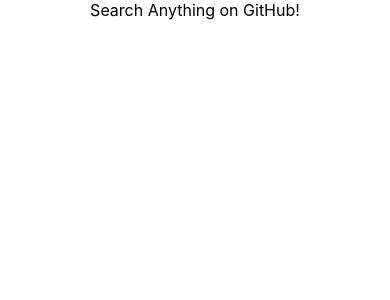
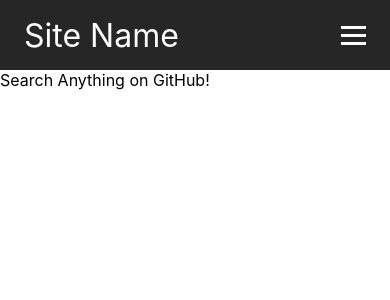
Before and after one commit to alexlamb10/github-search, a React (Create React App) app: page / in a window 390 px wide. Shown: the top 300 px of the page. Built offline with nearby package versions, Linux system fonts and the light colour scheme.

Commit message:
Navbar complete, repsonsive and hamburger menu

```diff
--- a/src/App.js
+++ b/src/App.js
@@ -3,7 +3,7 @@
 
 function App() {
   return (
-    <div className="App">
+    <div>
       <Home />
     </div>
   );
--- a/src/components/Home.js
+++ b/src/components/Home.js
@@ -1,9 +1,22 @@
-import React from 'react'
+import React, {useState} from 'react'
+import Navbar from './Navbar'
 
 function Home() {
-  return (
-    <div>Search Anything on GitHub!</div>
-  )
+    const [search, setSearch] = useState(false)
+
+
+    if(search){
+        return (
+            <div>This works</div>
+        )
+    }else{
+
+        return (
+          <div>
+            <Navbar />
+            Search Anything on GitHub!</div>
+        )
+    }
 }
 
 export default Home
--- /dev/null
+++ b/src/components/Navbar.css
@@ -0,0 +1,95 @@
+*{
+    padding: 0;
+    margin: 0;
+    box-sizing: border-box;
+}
+
+.header{
+    background-color: #262626;
+}
+
+li{
+    list-style: none;
+}
+
+a{
+    color: white;
+    text-decoration: none
+}
+
+.navbar{
+    min-height: 70px;
+    display: flex;
+    justify-content: space-between;
+    align-items: center;
+    padding: 0 24px;
+}
+
+.nav-menu{
+    display: flex;
+    justify-content: space-between;
+    align-items: center;
+    gap: 60px;
+}
+
+.nav-branding{
+    font-size: 2rem;
+}
+
+.nav-link{
+    transition: 0.7s ease;
+}
+
+.nav-link:hover{
+    color: dodgerblue;
+}
+
+.hamburger{
+    display: none;
+    cursor: pointer;
+}
+
+.bar{
+    display: block;
+    width: 25px;
+    height: 3px;
+    margin: 5px auto;
+    -webkit-transition: all 0.3s ease-in-out;
+    background-color: white;
+}
+
+@media(max-width:768px){
+    .hamburger{
+        display: block;
+    }
+
+    .hamburger.active .bar:nth-child(2){
+        opacity: 0;
+    }
+    .hamburger.active .bar:nth-child(1){
+        transform: translateY(8px) rotate(45deg);
+    }
+    .hamburger.active .bar:nth-child(3){
+        transform: translateY(-8px) rotate(-45deg);
+    }
+
+    .nav-menu{
+        position: fixed;
+        left: -100%;
+        top: 70px;
+        gap: 0;
+        flex-direction: column;
+        background-color: #262626;
+        width: 100%;
+        text-align: center;
+        transition: 0.3s;
+    }
+
+    .nav-item{
+        margin: 16px 0;
+    }
+
+    .nav-menu.active{
+        left: 0;
+    }
+}
--- /dev/null
+++ b/src/components/Navbar.js
@@ -0,0 +1,44 @@
+import React, {useState} from 'react'
+import Home from './Home'
+import './Navbar.css'
+
+function Navbar() {
+    const [isActive, setIsActive] = useState(false)
+
+    function toggleClass() {
+            setIsActive(!isActive)
+    }
+    function navClicked() {
+        setIsActive(false)
+    }
+
+  return (
+    <div>
+        <div className='header'>
+            <nav className="navbar">
+            <a href="#" className='nav-branding'>Site Name</a>
+
+            <ul className={!isActive ? 'nav-menu' : 'nav-menu active'}>
+                    <li className="nav-item">
+                        <a href="#" className='nav-link' onClick={navClicked}>Home</a>
+                    </li>
+                    <li className="nav-item">
+                        <a href="#" className='nav-link' onClick={navClicked}>About</a>
+                    </li>
+                    <li className="nav-item">
+                        <a href="#" className='nav-link' onClick={navClicked}>Contact</a>
+                    </li>
+            </ul>
+
+            <div className={!isActive ? 'hamburger' : 'hamburger active'}  onClick={toggleClass}>
+                <span className="bar"></span>
+                <span className="bar"></span>
+                <span className="bar"></span>
+            </div>
+        </nav>
+            </div>
+    </div>
+  )
+}
+
+export default Navbar
```
